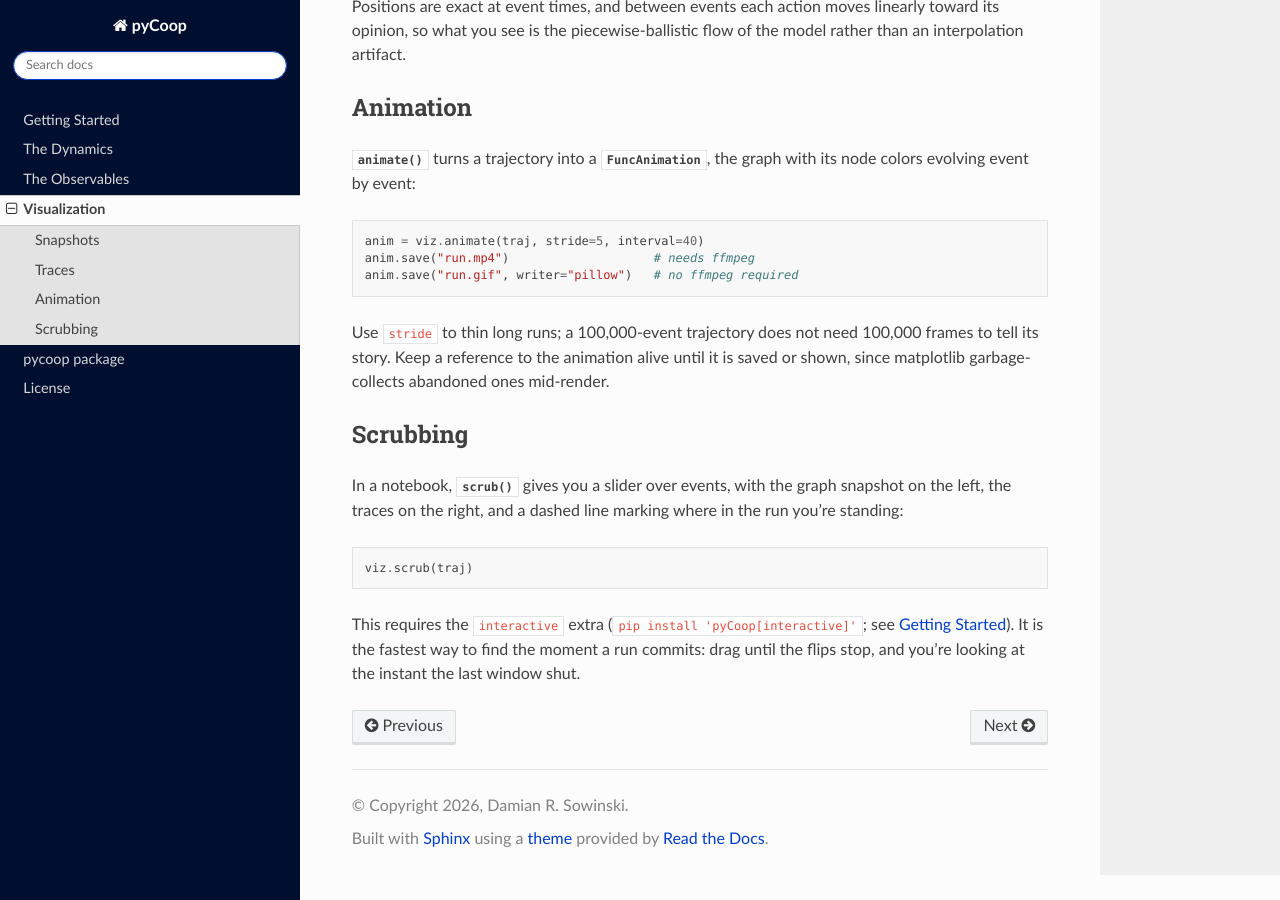
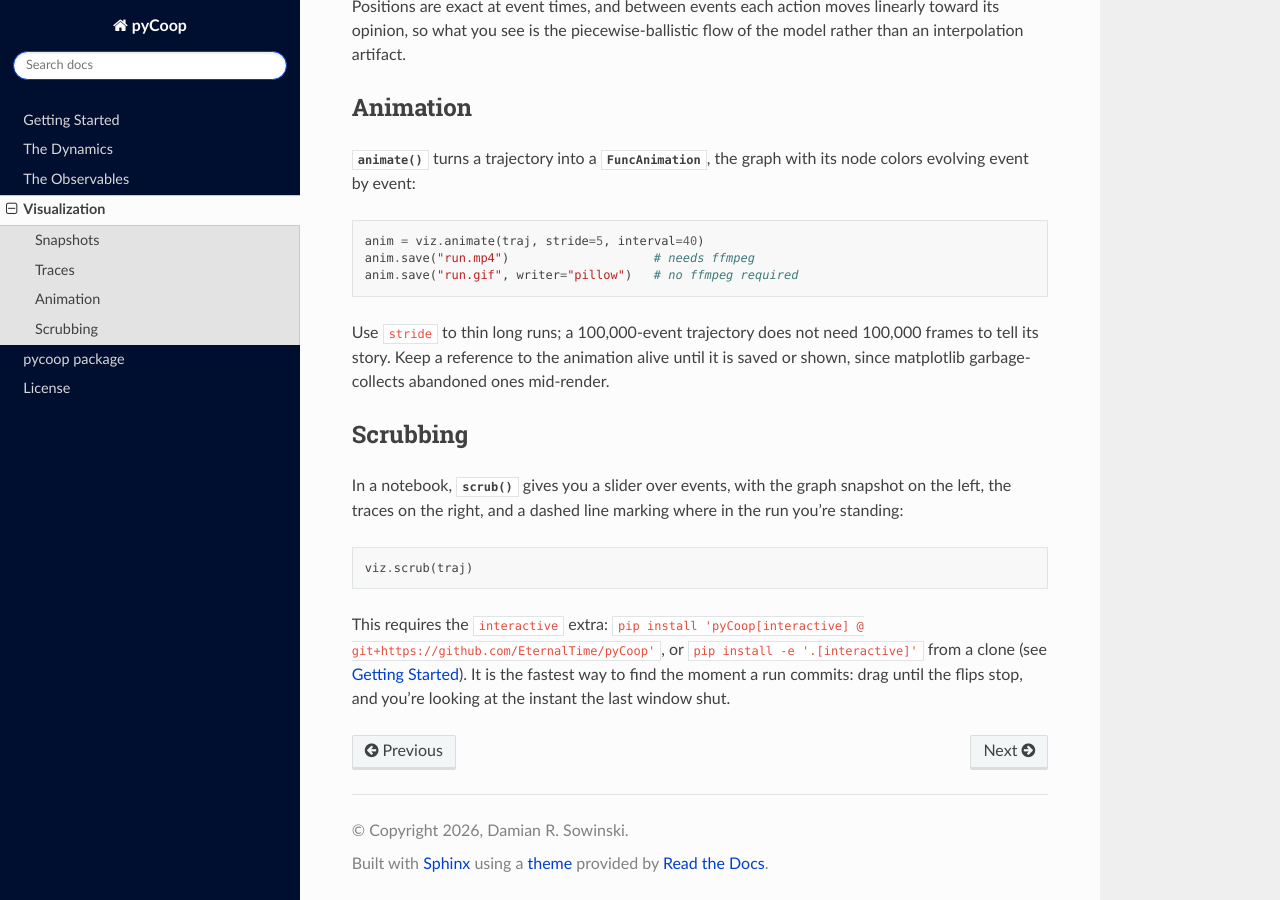
Before and after one commit to EternalTime/pyCoop, a Sphinx documentation site: the page built from docs/guide_viz.rst, in a window 1280 px wide and 900 px high, scrolled down 875 px. Built offline with Sphinx 7.4.7 and the Read the Docs theme 3.1.0, drawn with Linux system fonts in a browser that asks for light colours.

Commit message:
fix(docs): correct the interactive extra install commands so they work on a clean machine (#5)
* Fix the interactive extra install commands so they work on a clean machine

* no-mistakes(review): Document both interactive-extra install paths in guide_viz

* no-mistakes(document): Unbreak wrapped install command literal in guide_viz

```diff
--- a/docs/getting_started.rst
+++ b/docs/getting_started.rst
@@ -25,8 +25,9 @@
     python -m pip install --upgrade pip
     pip install -e .
 
-The in-notebook trajectory scrubber needs
-``pip install 'pyCoop[interactive]'``. Check the install::
+The in-notebook trajectory scrubber needs the ``interactive`` extra:
+``pip install 'pyCoop[interactive] @ git+https://github.com/EternalTime/pyCoop'``,
+or ``pip install -e '.[interactive]'`` from a clone. Check the install::
 
     >>> import pycoop
 
--- a/docs/guide_viz.rst
+++ b/docs/guide_viz.rst
@@ -66,7 +66,9 @@
 
     viz.scrub(traj)
 
-This requires the ``interactive`` extra (``pip install
-'pyCoop[interactive]'``; see :doc:`getting_started`). It is the fastest
-way to find the moment a run commits: drag until the flips stop, and
-you're looking at the instant the last window shut.
+This requires the ``interactive`` extra:
+``pip install 'pyCoop[interactive] @ git+https://github.com/EternalTime/pyCoop'``,
+or ``pip install -e '.[interactive]'`` from a clone (see
+:doc:`getting_started`). It is the fastest way to find the moment a run
+commits: drag until the flips stop, and you're looking at the instant the
+last window shut.
```
Also changed, not shown: 1 other file.
